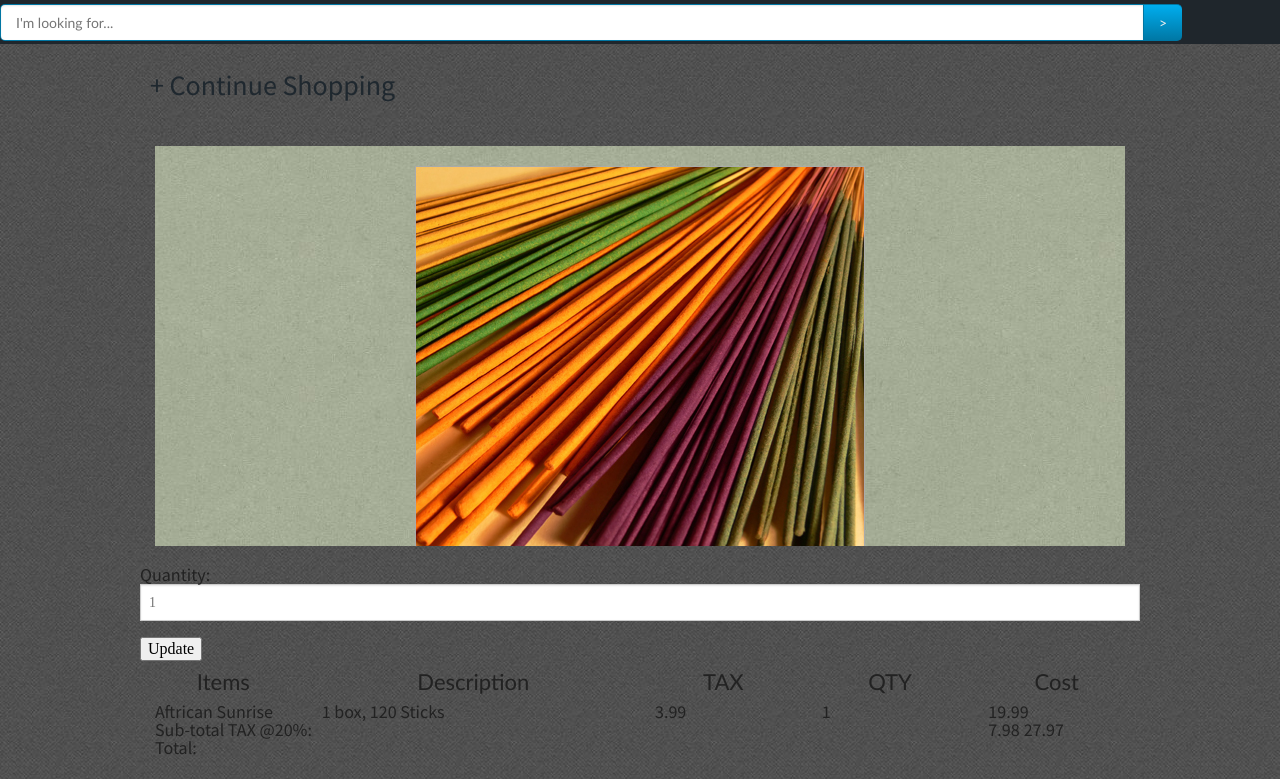
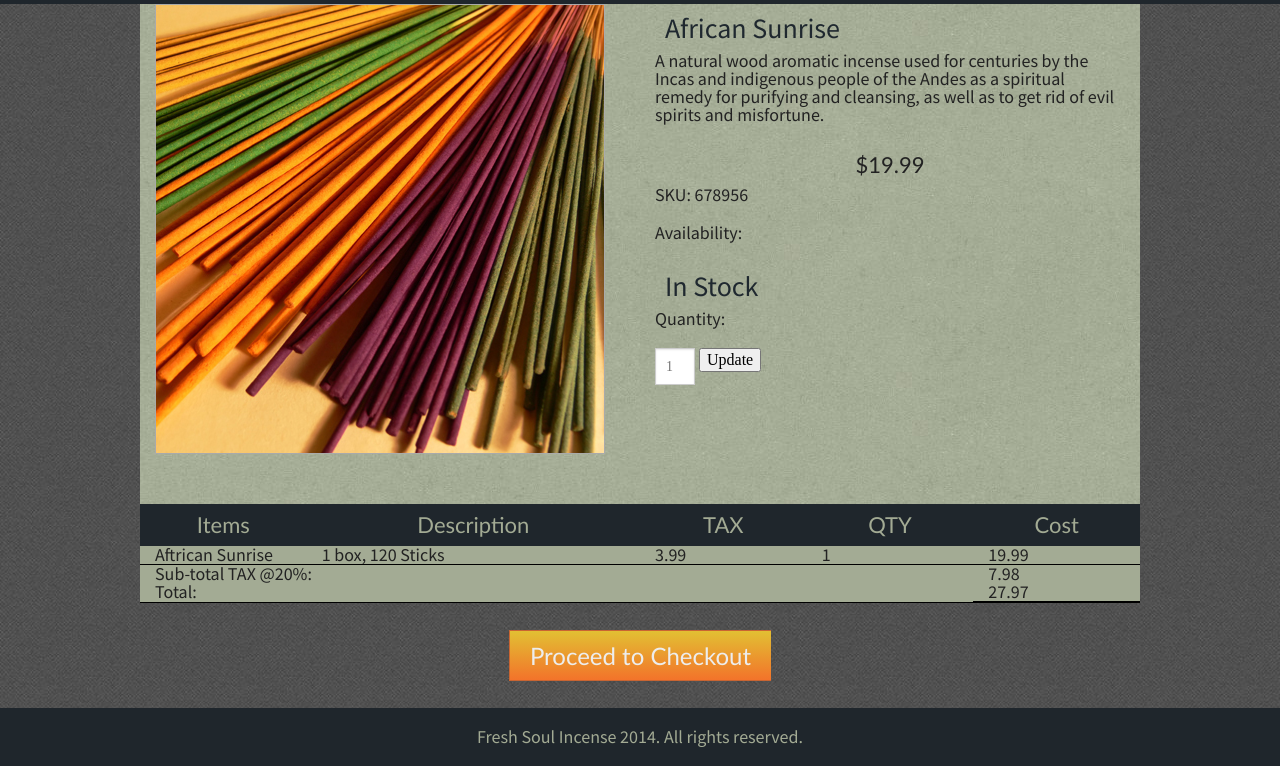
Before and after one commit to WebStandardsProject/1403-kbeazer, a plain HTML site: page Project/details.html in a window 1280 px wide. Shown: the part 122-901 px from the top of the page. Drawn offline with Linux system fonts and the light colour scheme.

Commit message:
final html update

```diff
--- a/Project/css/styles.css
+++ b/Project/css/styles.css
@@ -155,9 +155,7 @@ ul li a{
 }
 #searchForm{
 	display: inline-block;
-	width: 100%;
-	/*margin-top: 40px;*/
-/*	padding-left: 50px;*/
+	width: 50%;
 }
 .numbDisplay{
 	color: #f3732a;
@@ -222,12 +220,9 @@ label{
 	padding: 10px 20px;
 	margin: 10px auto;
 	border: solid 1px #c96532; border-right:0px;
-	/*border: solid 1px #0076a3; border-right:0px;*/
 	background: #0095cd;
 	background: -webkit-gradient(linear, left top, left bottom, from(#e2c033), to(#f3732a));
 	background: -moz-linear-gradient(top,  #e2c033,  #f3732a);
-	/*background: -webkit-gradient(linear, left top, left bottom, from(#00adee), to(#0078a5));
-	background: -moz-linear-gradient(top,  #00adee,  #0078a5);*/
 	display: block;
 }
 .browse{
@@ -248,13 +243,48 @@ label{
 	background: url(../images/soft-green.jpg);
 	padding: 20px;
 	text-align: center;
-	max-height: 400px;
+	min-height: 500px;
 	overflow: hidden;
 }
 .results  p{
-
 	text-align: left;
 	padding-bottom: 20px;
+}
+.details{
+	text-align: left;
+	background: url(../images/soft-green.jpg);
+	min-height: 500px;
+}
+.details p{
+	width: 100%;
+	padding-bottom: 20px;
+}
+.lineUp{
+	display: inline-block;
+	vertical-align: top;
+}
+p[class="lineUp"]{
+	width: 100%;
+
+}
+#shortBox{
+	width: 40px;
+	margin: 0;
+	display: inline-block;
+	padding: 10px;
+}
+.tableHead h3{
+	color: #a3ab94;
+}
+.tableHead{
+	background: #1f262c;
+}
+.tableHead p{
+	background: #a3ab94;
+}
+.tableDetails {
+	background: #a3ab94;
+	border-bottom: 1px solid black;
 }
 footer{
 	text-align: center;
--- a/Project/details.html
+++ b/Project/details.html
@@ -31,60 +31,82 @@
       </div>
     </div>
 
+   <!--  <div class="row">
+      <a href="results.html"><h2>+ Continue Shopping</h2></a>
+    </div> -->
+
     <div class="row">
-      <a href="results.html"><h2>+ Continue Shopping</h2></a>
+
+      <div class="small-6 columns details">
+        <img class="lineUp" src="images/rainbow-large.jpg">
+      </div>
+
+      <div class="small-6 columns details">
+        <h2 class="lineUp">African Sunrise</h2>
+        <p class="lineUp">A natural wood aromatic incense used for centuries by the Incas and indigenous people of the Andes as a spiritual remedy for purifying and cleansing, as well as to get rid of evil spirits and misfortune.</p>
+
+        <h3>$19.99</h3>
+        <p>SKU: 678956</p>
+        <p>Availability:</p> <h2>In Stock</h2>
+        <p>Quantity:</p>
+        <input id="shortBox" type="text" maxlength="2" placeholder="1">
+        <input class="lineUp" type="submit" value="Update">
+      </div>
     </div>
 
-    <div class="row">
-      <div class="small-12 columns">
-        <div class="small-12 columns results">
-          <img src="images/rainbow-large.jpg">
-      <!--   </div>
-        <div class="small-12 columns results"> -->
-          <h2>African Sunrise</h2>
-          <h3>$19.99</h3>
-          <p>A natural wood aromatic incense used for centuries by the Incas and indigenous people of the Andes as a spiritual remedy for purifying and cleansing, as well as to get rid of evil spirits and misfortune.</p>
-          <p>SKU: 678956</p><br>
-          <p>Availability:</p> <h2>In Stock</h2>
-        </div>
+
+    <div class="row tableHead">
+      <div class="small-2 columns">
+        <h3>Items</h3>
+
+      </div>
+      <div class="small-4 columns">
+        <h3>Description</h3>
+
+      </div>
+      <div class="small-2 columns">
+        <h3>TAX</h3>
+
+      </div>
+      <div class="small-2 columns">
+        <h3>QTY</h3>
+
+      </div>
+      <div class="small-2 columns">
+        <h3>Cost</h3>
+
+      </div>
     </div>
 
-        <p>Quantity:</p>
-        <input type="text" maxlength="2" placeholder="1">
-        <input type="submit" value="Update">
-      </div>
-
-
-    <div class="row">
+    <div class="row tableDetails">
       <div class="small-2 columns">
-        <h3>Items</h3>
         <p>Aftrican Sunrise</p>
       </div>
       <div class="small-4 columns">
-        <h3>Description</h3>
+
         <p>1 box, 120 Sticks</p>
       </div>
       <div class="small-2 columns">
-        <h3>TAX</h3>
+
         <p>3.99</p>
       </div>
       <div class="small-2 columns">
-        <h3>QTY</h3>
+
         <p>1</p>
       </div>
       <div class="small-2 columns">
-        <h3>Cost</h3>
+
         <p>19.99</p>
       </div>
     </div>
 
-    <div class="row">
+    <div class="row tableDetails">
       <div class="small-10 columns">
         <p>Sub-total TAX @20%:</p><br>
         <p>Total:</p>
       </div>
-      <div class="small-2 columns">
-        <p>7.98</p>
+      <div class="small-2 columns tableDetails">
+        <p>7.98</p><br>
         <p>27.97</p>
       </div>
     </div>
```
Also changed, not shown: Project/login.html (+1 -1 lines).
